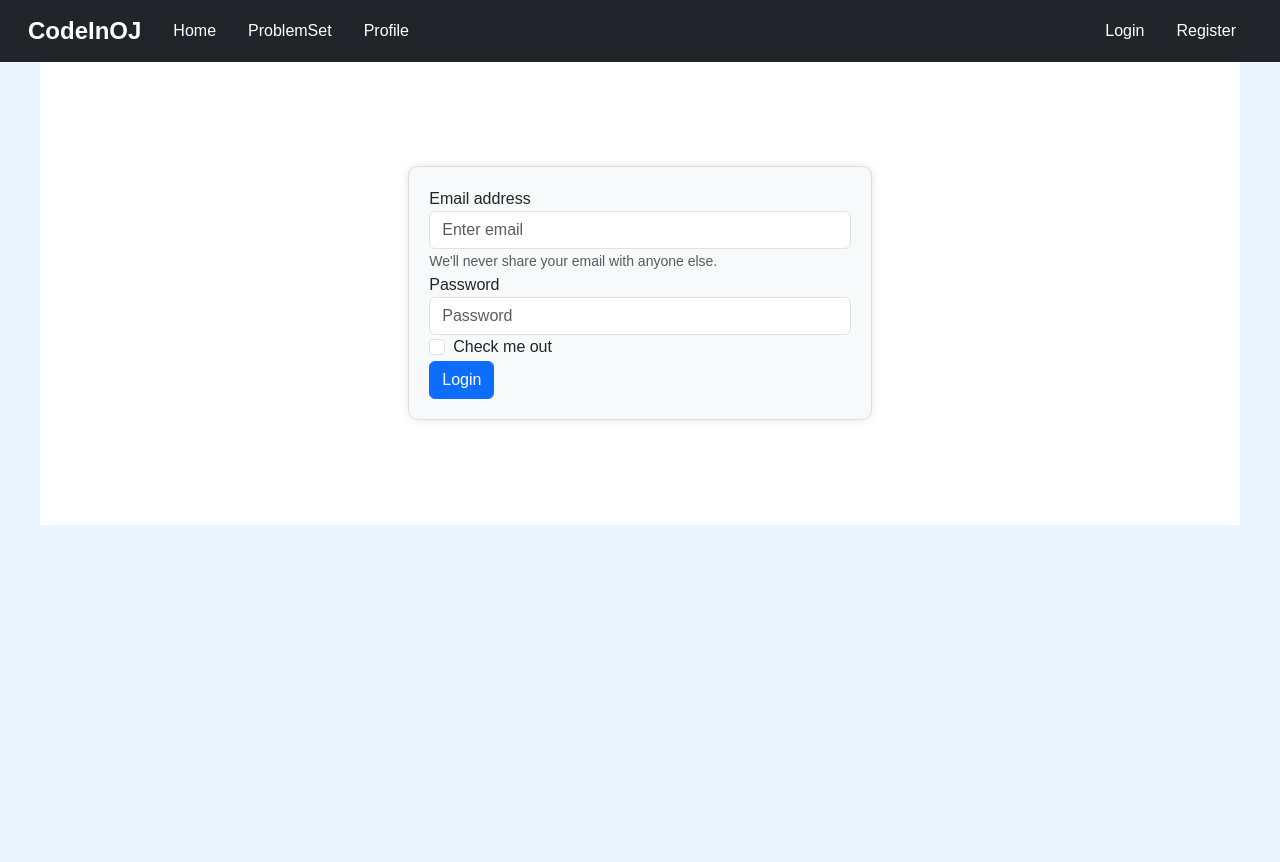
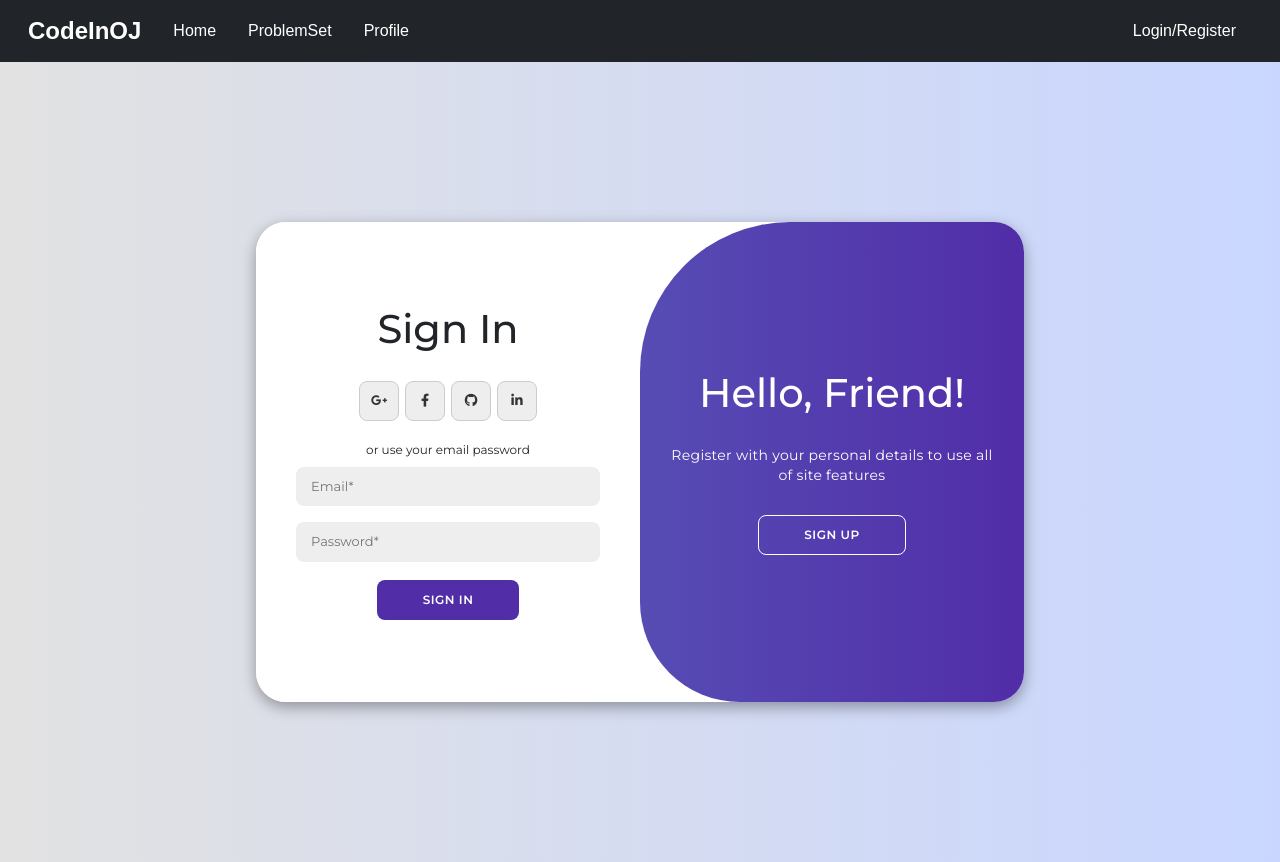
Before and after one commit to adityajais8090/CodeInOJ, a React (Create React App) app in the folder codeinoj/: page /login in a window 1280 px wide. Before the commit the page ends 800 px from the top, so only its background shows below. Built offline with nearby package versions, Linux system fonts and the light colour scheme; no server answers.

Commit message:
Updated Login/Register Page Add dynamic shift

```diff
--- a/codeinoj/public/index.html
+++ b/codeinoj/public/index.html
@@ -3,6 +3,7 @@
   <head>
     <meta charset="utf-8" />
     <link rel="icon" href="%PUBLIC_URL%/favicon.ico" />
+    <link rel="stylesheet" href="https://cdnjs.cloudflare.com/ajax/libs/font-awesome/6.4.2/css/all.min.css" />
     <meta name="viewport" content="width=device-width, initial-scale=1" />
     <meta name="theme-color" content="#000000" />
     <meta
--- a/codeinoj/src/component/App.js
+++ b/codeinoj/src/component/App.js
@@ -19,7 +19,7 @@ function App() {
         <Routes>
           <Route path="/" element={<Home />} />
           <Route path="/login" element={<Login />} />
-          <Route path="/register" element={<Register />} />
+          <Route path="/register" element={<Login />} />
           <Route
             path="/profile"
             element={
--- a/codeinoj/src/component/Navbar.js
+++ b/codeinoj/src/component/Navbar.js
@@ -108,10 +108,7 @@ const Navbar = () => {
             {!isLoggedIn ? (
               <>
                 <li className="nav-item">
-                  <Link className="nav-link" to="/login" onClick={handleNavLinkClick}>Login</Link>
-                </li>
-                <li className="nav-item">
-                  <Link className="nav-link" to="/register" onClick={handleNavLinkClick}>Register</Link>
+                  <Link className="nav-link" to="/login" onClick={handleNavLinkClick}>Login/Register</Link>
                 </li>
               </>
             ) : (
--- a/codeinoj/src/pages/home.js
+++ b/codeinoj/src/pages/home.js
@@ -80,7 +80,7 @@ const Home = () => {
     </div>
 
     {loading ? <SpinnerLoader /> : (
-      <div className="container mt-5 mb-3">
+      <div className="container mb-3">
         <div className="row">
         <div style={{ textAlign: "left", marginBottom: "20px", padding: "30px 40px", borderRadius: "6px" }}>
       <h2 style={{ fontWeight: "700", fontSize: "40px", color: "#333", margin: "0" }}>Upcoming Contests</h2>
--- a/codeinoj/src/pages/login.js
+++ b/codeinoj/src/pages/login.js
@@ -1,5 +1,6 @@
 import '../styles/login.css';
 import { useState , useEffect, useContext } from 'react';
+import { uploadData } from '../service/api';
 import { checkData } from '../service/api';
 import { useNavigate } from 'react-router-dom';
 
@@ -8,19 +9,59 @@ import { SpinnerLoader } from '../component';
 
 
 
+ const Login = () => {
+ const navigate = useNavigate();
+ const {isLoggedIn, errorl, login} = useAuth();
+ const [loading, setLoading ] = useState(false);
+ const [isRegisterActive, setIsRegisterActive] = useState(false);
 
 
-const Login = () => {
+ //Register
+ const [user, setUser] = useState({
+  firstname: "",
+  lastname: "",
+  email: "",
+  password: "",
+  role : "",
+ });
 
-  const {isLoggedIn, errorl, login} = useAuth();
- const [loading, setLoading ] = useState();
+ //Login
  const [userInput, setUserInput] = useState({
   email: "",
   password: "",
 });
 
 
-  const navigate = useNavigate();
+ const handleRegisterInput = (e) => {
+  let name = e.target.name;
+  let value = e.target.value;
+  //console.log(`Updating field: ${name}, Value: ${value}`);
+  setUser({
+    ...user,
+    [name]: value,
+    role : "user",
+  });
+  }
+
+  const handleRegisterSubmit = async (e) => {
+    e.preventDefault();
+    setLoading(true);
+     //console.log("User is here : ", user);
+    try {
+      const response = await uploadData(user);
+    //console.log('Response at handleSubmit', response);
+      if (response.status === 201) {
+        setLoading(false);
+        setIsRegisterActive(false);
+        return navigate('/login');
+      }
+    } catch (err) {
+      console.error('Error in handleSubmit', err);
+      setLoading(false); // Stop loading in case of an error
+    }
+  }
+
+
 
     useEffect(() => {
         if (isLoggedIn) {
@@ -34,7 +75,7 @@ const Login = () => {
 
 
 
-  const handleInput = (e) => {
+  const handleLoginInput = (e) => {
     const { name, value } = e.target;
     setUserInput({
       ...userInput,
@@ -43,7 +84,7 @@ const Login = () => {
   };
 
 
-const handleSubmit = async (e) => {
+const handleLoginSubmit = async (e) => {
   e.preventDefault();
   setLoading(true);
   try {
@@ -58,53 +99,109 @@ const handleSubmit = async (e) => {
   }
 };
 
+    const handleRegisterClick = () => {
+      setIsRegisterActive(true);
+    };
+
+    const handleLoginClick = () => {
+      setIsRegisterActive(false);
+    };
+
 
   return (
-    <div className="Login">
-      <div className="container">
-        <div className="row justify-content-center">
-          <div className="col-md-8 col-lg-5">
-            <div className="center-box bg-light">
-              <form onSubmit={handleSubmit}>
-                <div className="form-group">
-                  <label htmlFor="exampleInputEmail1">Email address</label>
-                  <input
-                    type="email"
-                    className="form-control"
-                    id="exampleInputEmail1"
-                    aria-describedby="emailHelp"
-                    placeholder="Enter email"
+    <div class = "UserPage">
+
+    <div className={`container-login ${isRegisterActive ? 'active' : ''}`} id="container-login">
+
+    <div class="form-container-login sign-up">
+            <form>
+                <h1>Create Account</h1>
+                <div class="social-icons">
+                    <a href="#" class="icon"><i class="fa-brands fa-google-plus-g"></i></a>
+                    <a href="#" class="icon"><i class="fa-brands fa-facebook-f"></i></a>
+                    <a href="#" class="icon"><i class="fa-brands fa-github"></i></a>
+                    <a href="#" class="icon"><i class="fa-brands fa-linkedin-in"></i></a>
+                </div>
+                <span>or use your email for registeration</span>
+                <div className="row row-login" >
+                <div className="col col-login" >
+                <input type="text"
+                 name="firstname"
+                 placeholder="First name*"
+                 value={user.firstname}
+                 onChange={handleRegisterInput} />
+                 </div>
+                 <div className="col col-login">
+                <input type="text"
+                name="lastname"
+                placeholder="Last name*"
+                value={user.lastname}
+                onChange={handleRegisterInput} />
+                </div>
+                </div>
+
+                <input type="email"
+                placeholder="Email*"
+                name="email"
+                value={user.email}
+                onChange={handleRegisterInput} />
+
+                <input type="password"
+                placeholder="Password*"
+                name="password"
+                value={user.password}
+                onChange={handleRegisterInput}/>
+
+                <button type="submit" onClick={handleRegisterSubmit}>Sign Up</button>
+            </form>
+            {loading && <SpinnerLoader />}
+        </div>
+
+      <div class="form-container-login sign-in">
+
+            <form>
+                <h1>Sign In</h1>
+                <div class="social-icons">
+                    <a href="#" class="icon"><i class="fa-brands fa-google-plus-g"></i></a>
+                    <a href="#" class="icon"><i class="fa-brands fa-facebook-f"></i></a>
+                    <a href="#" class="icon"><i class="fa-brands fa-github"></i></a>
+                    <a href="#" class="icon"><i class="fa-brands fa-linkedin-in"></i></a>
+                </div>
+                <span>or use your email password</span>
+
+                <input type="email"
+                placeholder="Email*"
                 name="email"
                 value={userInput.email}
-                    onChange={handleInput}
-                  />
-                  <small id="emailHelp" className="form-text text-muted">
-                    We'll never share your email with anyone else.
-                  </small>
-                </div>
-                <div className="form-group">
-                  <label htmlFor="exampleInputPassword1">Password</label>
-                  <input
-                    type="password"
-                    className="form-control"
-                    id="exampleInputPassword1"
-                    placeholder="Password"
+                onChange={handleLoginInput} />
+
+                <input type="password"
+                placeholder="Password*"
                 name="password"
                 value={userInput.password}
-                    onChange={handleInput}
-                  />
+                onChange={handleLoginInput} />
+
+                <button type="submit" onClick={handleLoginSubmit}>Sign In</button>
+            </form>
         </div>
-                <div className="form-group form-check">
-                  <input type="checkbox" className="form-check-input" id="exampleCheck1"></input>
-                  <label className="form-check-label" htmlFor="exampleCheck1">Check me out</label>
+
+        <div class="toggle-container-login">
+            <div class="toggle">
+                <div class="toggle-panel toggle-left">
+                    <h1>Welcome Back!</h1>
+                    <p>Enter your personal details to use all of site features</p>
+                    <button class="hidden" id="login" onClick={handleLoginClick}>Sign In</button>
                 </div>
-                <button type="submit" className="btn btn-primary">Login</button>
-              </form>
+                <div class="toggle-panel toggle-right">
+                    <h1>Hello, Friend!</h1>
+                    <p>Register with your personal details to use all of site features</p>
+                    <button class="hidden" id="register" onClick={handleRegisterClick}>Sign Up</button>
                 </div>
             </div>
         </div>
     </div>
     </div>
+
   );
 };
 
--- a/codeinoj/src/styles/home.css
+++ b/codeinoj/src/styles/home.css
@@ -1,10 +1,13 @@
 body {
+  margin: 0;
+  padding: 0;
   background-color: #eee;
 }
 
 .container {
-  max-width: 1200px;
-  margin: auto;
+  max-width: 100%;
+  margin: 0;
+  padding: 0;
 }
 
 .slick-slide {
@@ -75,16 +78,7 @@ body {
   color: #a5aec0;
 }
 
-/* body {
-  margin: 0;
-  font-family: Roboto,-apple-system,BlinkMacSystemFont,"Segoe UI",Roboto,"Helvetica Neue",Arial,sans-serif,"Apple Color Emoji","Segoe UI Emoji","Segoe UI Symbol","Noto Color Emoji";
-  font-size: .8125rem;
-  font-weight: 400;
-  line-height: 1.5385;
-  color: #333;
-  text-align: left;
-  background-color: #2196F3;
-} */
+
 
 .mt-50 {
   margin-top: 50px;
--- a/codeinoj/src/styles/login.css
+++ b/codeinoj/src/styles/login.css
@@ -1,8 +1,217 @@
-.center-box {
-    max-width: 500px;
-    margin: 22.5% auto;
-    padding: 20px;
-    border: 1px solid #ddd;
-    border-radius: 10px;
-    box-shadow: 0 0 10px rgba(0, 0, 0, 0.1);
-  }
+@import url('https://fonts.googleapis.com/css2?family=Montserrat:ital,wght@0,100..900;1,100..900&display=swap');
+
+
+
+.UserPage{
+    margin: 0;
+    padding: 0;
+    box-sizing: border-box;
+    font-family: 'Montserrat', sans-serif;
+    background-color: #c9d6ff;
+    background: linear-gradient(to right, #e2e2e2, #c9d6ff);
+    display: flex;
+    align-items: center;
+    justify-content: center;
+    flex-direction: column;
+    height: 100vh;
+}
+
+.container-login{
+    background-color: #fff;
+    border-radius: 30px;
+    box-shadow: 0 5px 15px rgba(0, 0, 0, 0.35);
+    position: relative;
+    overflow: hidden;
+    width: 768px;
+    max-width: 100%;
+    min-height: 480px;
+}
+
+.container-login p{
+    font-size: 14px;
+    line-height: 20px;
+    letter-spacing: 0.3px;
+    margin: 20px 0;
+}
+
+.container-login span{
+    font-size: 12px;
+}
+
+.container-login a{
+    color: #333;
+    font-size: 13px;
+    text-decoration: none;
+    margin: 15px 0 10px;
+}
+
+.container-login button{
+    background-color: #512da8;
+    color: #fff;
+    font-size: 12px;
+    padding: 10px 45px;
+    border: 1px solid transparent;
+    border-radius: 8px;
+    font-weight: 600;
+    letter-spacing: 0.5px;
+    text-transform: uppercase;
+    margin-top: 10px;
+    cursor: pointer;
+}
+
+.container-login button.hidden{
+    background-color: transparent;
+    border-color: #fff;
+}
+
+.container-login form{
+    background-color: #fff;
+    display: flex;
+    align-items: center;
+    justify-content: center;
+    flex-direction: column;
+    padding: 0 40px;
+    height: 100%;
+}
+
+.container-login input{
+    background-color: #eee;
+    border: none;
+    margin: 8px 0;
+    padding: 10px 15px;
+    font-size: 13px;
+    border-radius: 8px;
+    width: 100%;
+    outline: none;
+}
+
+.form-container-login{
+    position: absolute;
+    top: 0;
+    height: 100%;
+    transition: all 0.6s ease-in-out;
+}
+
+.sign-in{
+    left: 0;
+    width: 50%;
+    z-index: 2;
+}
+
+.container-login.active .sign-in{
+    transform: translateX(100%);
+}
+
+.row-login {
+  gap: 10px; /* Adds space between the columns */
+}
+
+.col-login {
+  padding : 0;
+}
+
+.sign-up{
+    left: 0;
+    width: 50%;
+    opacity: 0;
+    z-index: 1;
+}
+
+.container-login.active .sign-up{
+    transform: translateX(100%);
+    opacity: 1;
+    z-index: 5;
+    animation: move 0.6s;
+}
+
+@keyframes move{
+    0%, 49.99%{
+        opacity: 0;
+        z-index: 1;
+    }
+    50%, 100%{
+        opacity: 1;
+        z-index: 5;
+    }
+}
+
+.social-icons{
+    margin: 20px 0;
+}
+
+.social-icons a{
+    border: 1px solid #ccc;
+    border-radius: 20%;
+    display: inline-flex;
+    justify-content: center;
+    align-items: center;
+    margin: 0 3px;
+    width: 40px;
+    height: 40px;
+}
+
+.toggle-container-login{
+    position: absolute;
+    top: 0;
+    left: 50%;
+    width: 50%;
+    height: 100%;
+    overflow: hidden;
+    transition: all 0.6s ease-in-out;
+    border-radius: 150px 0 0 100px;
+    z-index: 1000;
+}
+
+.container-login.active .toggle-container-login{
+    transform: translateX(-100%);
+    border-radius: 0 150px 100px 0;
+}
+
+.toggle{
+    background-color: #512da8;
+    height: 100%;
+    background: linear-gradient(to right, #5c6bc0, #512da8);
+    color: #fff;
+    position: relative;
+    left: -100%;
+    height: 100%;
+    width: 200%;
+    transform: translateX(0);
+    transition: all 0.6s ease-in-out;
+}
+
+.container-login.active .toggle{
+    transform: translateX(50%);
+}
+
+.toggle-panel{
+    position: absolute;
+    width: 50%;
+    height: 100%;
+    display: flex;
+    align-items: center;
+    justify-content: center;
+    flex-direction: column;
+    padding: 0 30px;
+    text-align: center;
+    top: 0;
+    transform: translateX(0);
+    transition: all 0.6s ease-in-out;
+}
+
+.toggle-left{
+    transform: translateX(-200%);
+}
+
+.container-login.active .toggle-left{
+    transform: translateX(0);
+}
+
+.toggle-right{
+    right: 0;
+    transform: translateX(0);
+}
+
+.container-login.active .toggle-right{
+    transform: translateX(200%);
+}
```
Lines whose indentation alone changed are shown as unchanged.
